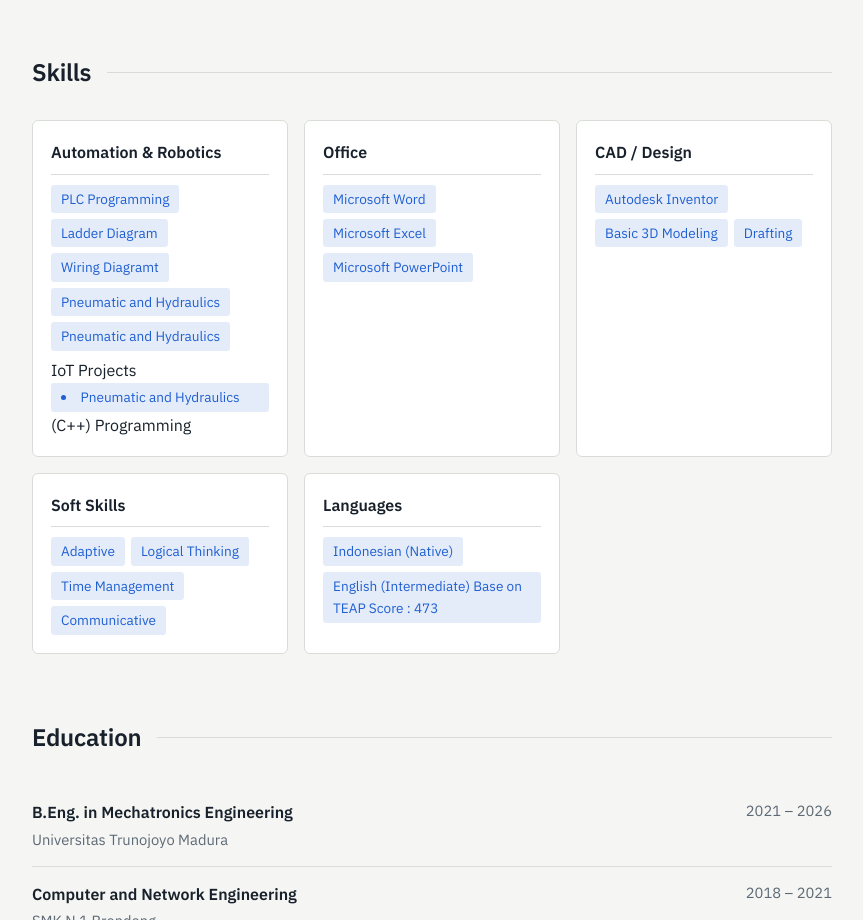
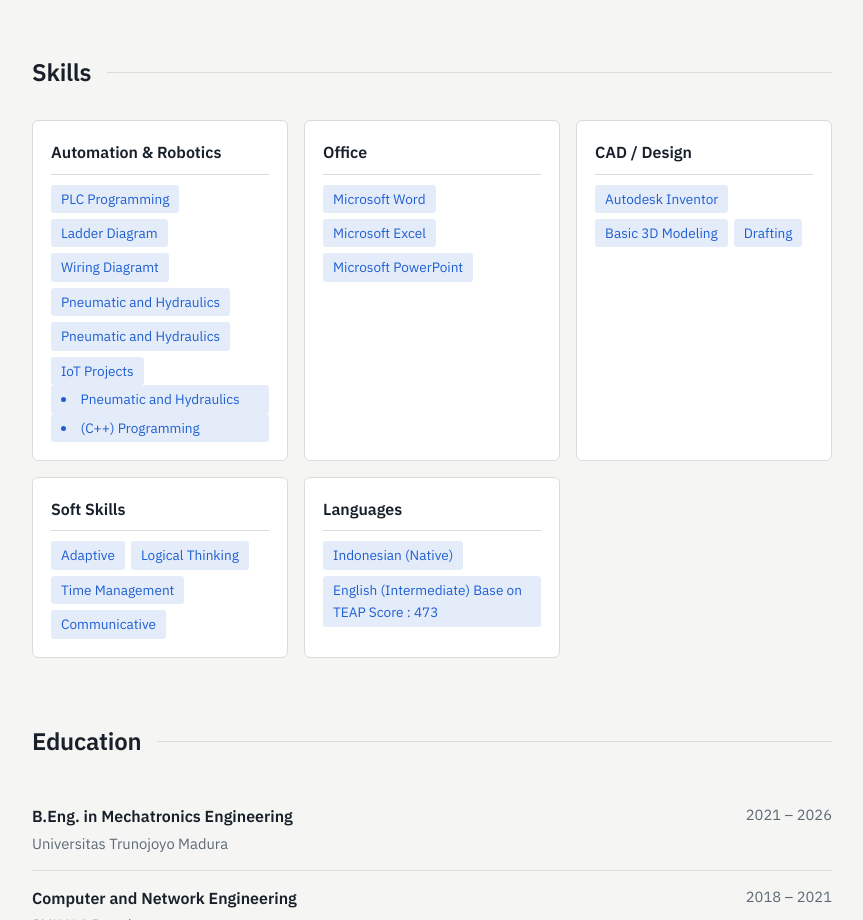
Before and after one commit to muhammadwhyu21/myporto, a plain HTML site: page index.html in a window 1280 px wide. Shown: the part 2340-3260 px from the top of the page, without its empty margins (224-1087 px from the left). Drawn offline with Linux system fonts and the light colour scheme.

```diff
--- a/index.html
+++ b/index.html
@@ -282,7 +282,7 @@ footer{margin-top:72px;padding:28px 0 40px;border-top:1px solid var(--line);colo
     <section id="skills">
       <h2>Skills</h2>
       <div class="skills">
-        <div class="skill-box"><h3>Automation &amp; Robotics</h3><ul><li>PLC Programming</li><li>Ladder Diagram</li><li>Wiring Diagramt</li><li>Pneumatic and Hydraulics</li><li>Pneumatic and Hydraulics</li>IoT Projects</ul><li>Pneumatic and Hydraulics</li>(C++) Programming</div>
+        <div class="skill-box"><h3>Automation &amp; Robotics</h3><ul><li>PLC Programming</li><li>Ladder Diagram</li><li>Wiring Diagramt</li><li>Pneumatic and Hydraulics</li><li>Pneumatic and Hydraulics</li><li>IoT Projects</ul><li>Pneumatic and Hydraulics</li><li>(C++) Programming</li></div>
         <div class="skill-box"><h3>Office</h3><ul><li>Microsoft Word</li><li>Microsoft Excel</li><li>Microsoft PowerPoint</li></ul></div>
         <div class="skill-box"><h3>CAD / Design</h3><ul><li>Autodesk Inventor</li><li>Basic 3D Modeling</li><li>Drafting</li></ul></div>
         <div class="skill-box"><h3>Soft Skills</h3><ul><li>Adaptive</li><li>Logical Thinking</li><li>Time Management</li><li>Communicative</li></ul></div>
```
